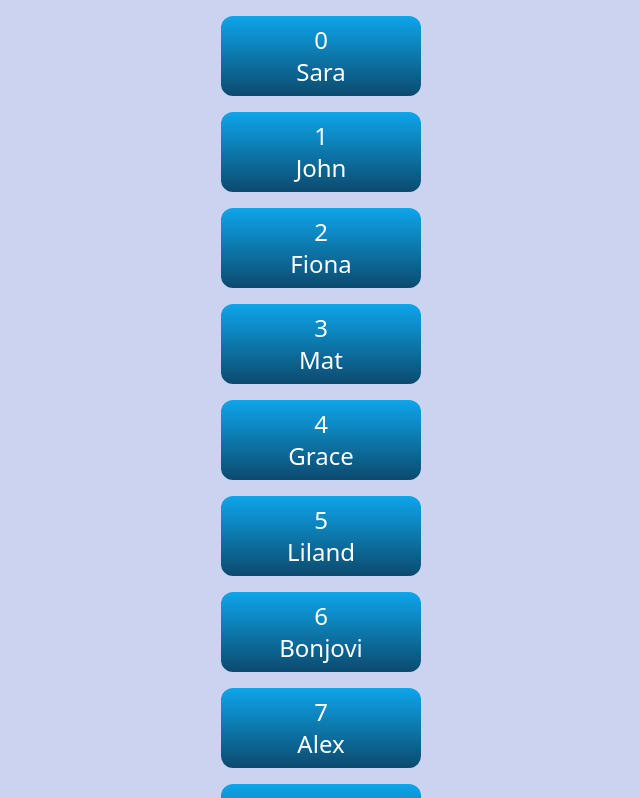
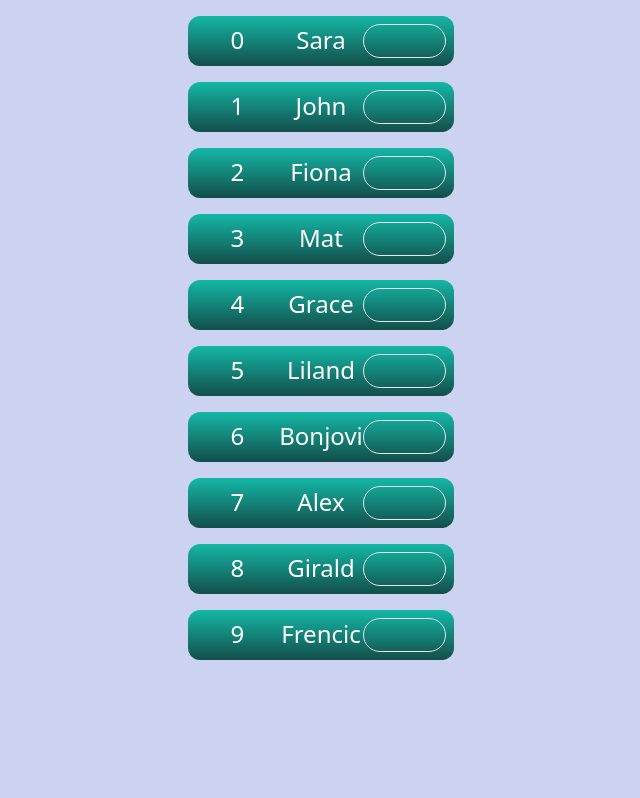
Before and after one commit to PlatenPrime/react-hub, a React (Create React App) app: page / in a window 1280 px wide. Shown: the top 798 px of the page, without its empty margins (319-959 px from the left). Built offline with nearby package versions, Linux system fonts and the light colour scheme.

Commit message:
Update Index.jsx

```diff
--- a/src/components/DndKIT/Index.jsx
+++ b/src/components/DndKIT/Index.jsx
@@ -1,6 +1,6 @@
 import React, { useState } from 'react'
 
-import { Reorder } from 'framer-motion';
+import { Reorder, useDragControls } from 'framer-motion';
 
 
 
@@ -14,27 +14,50 @@ export default function Index() {
     console.log(items);
 
 
+
+
     return (
         <div
             className="flex flex-col items-center space-y-4 container mx-auto "
         >
 
+
+
             <Reorder.Group values={items} onReorder={setItems}>
                 {items.map((el, i) => (
-                    <Reorder.Item   key={el} value={el} >
-                        <div
-                            key={i}
-                            className="w-[200px] p-2 m-4
-                    bg-gradient-to-b from-sky-500 to-sky-900
-                    text-white text-2xl
-                    grid grid-cols-1 place-content-center rounded-xl"
-                        >
-                            <span>{i}</span>
-                            <span>{el}</span>
-                        </div>
-                    </Reorder.Item>
+                    <ItemWithHandle key={el} el={el} i={i} />
                 ))}
             </Reorder.Group>
         </div>
     )
 }
+
+
+
+
+const ItemWithHandle = ({ el, i }) => {
+
+    const controls = useDragControls()
+
+    return (
+        <Reorder.Item
+            value={el}
+            dragListener={false}
+            dragControls={controls}
+        >
+            <div
+                className=" p-2 m-4
+                    bg-gradient-to-b from-teal-500 to-teal-900
+                    text-white text-2xl
+                    grid grid-cols-3 place-content-center rounded-xl"
+            >
+                <span>{i}</span>
+                <span>{el}</span>
+                <div
+                    className="rounded-full cursor-pointer p-4 dashed border hover:bg-green-300"
+                    onPointerDown={(e) => controls.start(e)}
+                />
+            </div>
+        </Reorder.Item>
+    )
+}
```
